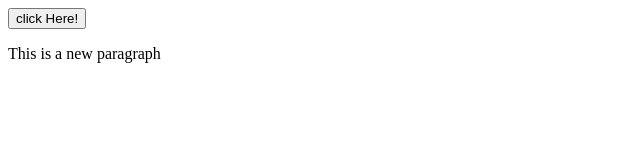
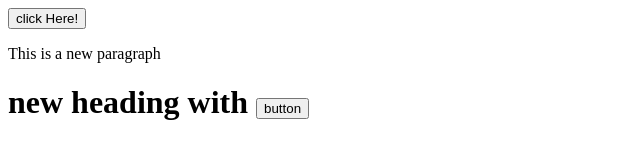
Before and after one commit to Sahil2Matrix/LocalRepo, a plain HTML site: page index.html in a window 1280 px wide. Shown: the whole page, without its empty margins (0-640 px from the left). Drawn offline with Linux system fonts and the light colour scheme.

Commit message:
Add new Heading with button

```diff
--- a/index.html
+++ b/index.html
@@ -1,2 +1,3 @@
 <button>click Here!</button>
 <p>This is a new paragraph</p>
+<h1>new heading with <button>button</button></h1>
```
